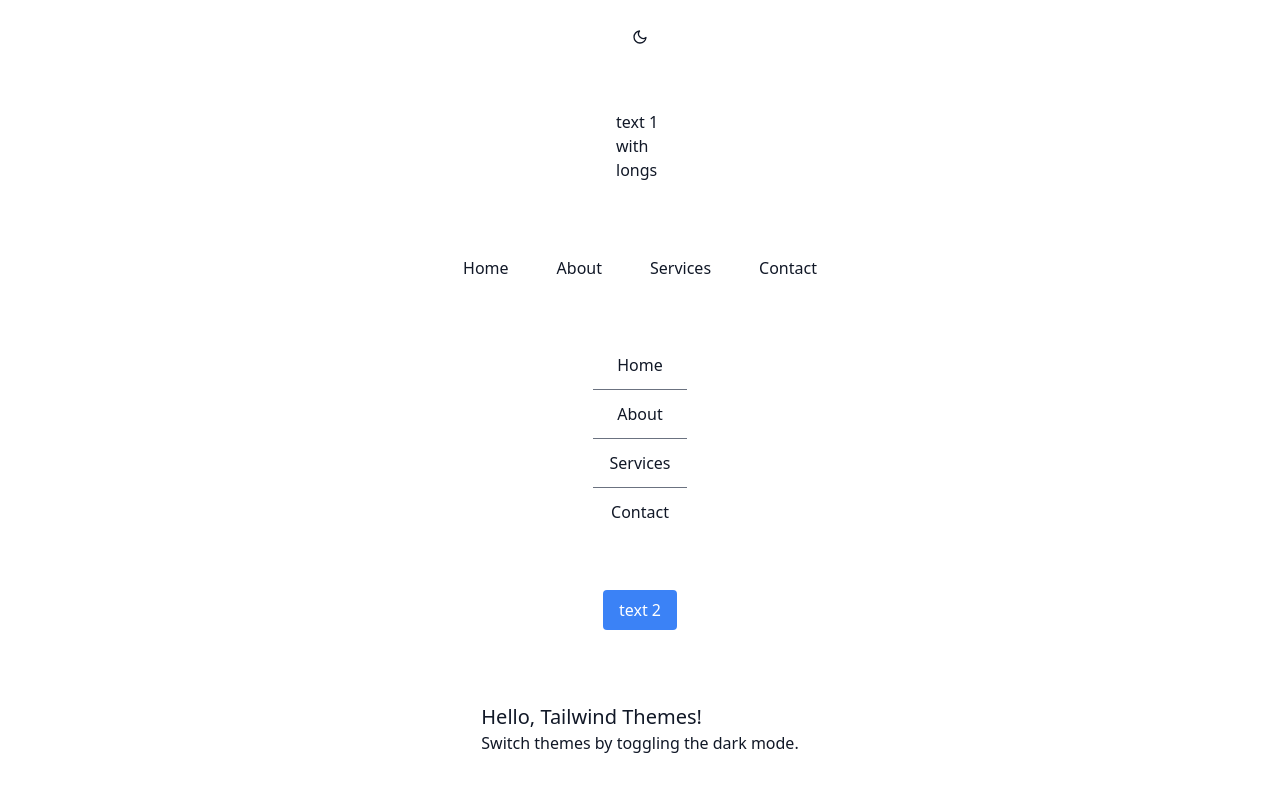
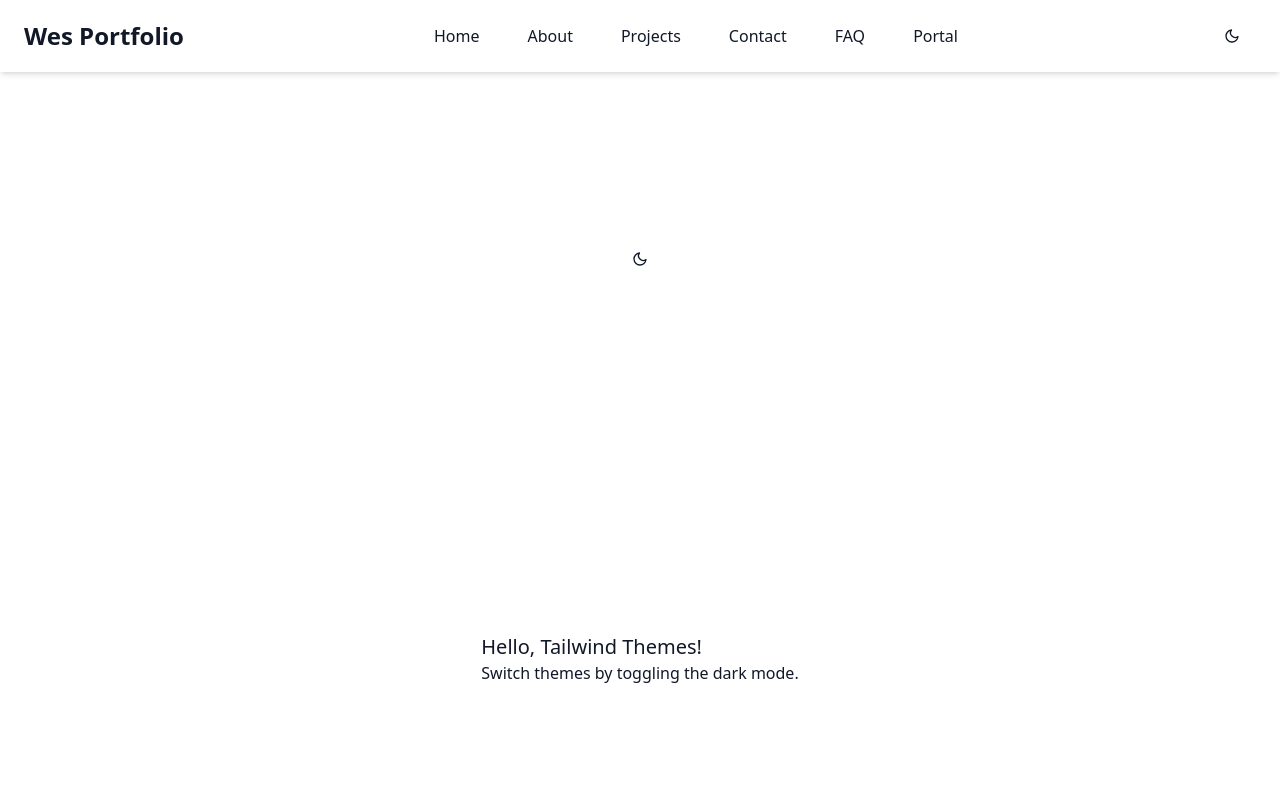
Before and after one commit to Wesbraak3/2502A1518-portfolio-website, a Next.js app: page /homepage in a window 1280 px wide. Shown: the top 792 px of the page. Built offline with nearby package versions, Linux system fonts and the light colour scheme.

Commit message:
Header section

```diff
--- a/src/app/homepage/page.tsx
+++ b/src/app/homepage/page.tsx
@@ -1,15 +1,7 @@
 
-import ThemeSwitch from '@/components/atoms/ThemeSwitch'
-import { Button, StyledButton } from '@/components/atoms/Buttons'
-import { HButtonList, VButtonList } from '@/components/molecules/ButtonList'
+import ThemeSwitch from '@/components/molecules/ThemeSwitch'
+import { Header } from '@/components/organisms/Header'
 
-
-const buttons = [
-  { label: "Home", href: "/home" },
-  { label: "About", href: "/about" },
-  { label: "Services", href: "/services" },
-  { label: "Contact", href: "/contact" },
-];
 
 export default function RootLayout({
   children,
@@ -18,15 +10,11 @@ export default function RootLayout({
 }) {
   return (
     <html lang="en" suppressHydrationWarning>
+      <Header/>
       <body>
         <div className='grid items-center justify-items-center min-h-screen'>
           <ThemeSwitch/>
-          <div className='flex w-20'>
-            <Button label="text 1 with longs" href="/"/>
-          </div>
-          <HButtonList buttons={buttons}/>
-          <VButtonList buttons={buttons}/>
-          <StyledButton label="text 2"/>
+
           <div className="p-4">
             <h1 className="text-xl">Hello, Tailwind Themes!</h1>
             <p>Switch themes by toggling the dark mode.</p>
--- a/src/components/atoms/Buttons.tsx
+++ b/src/components/atoms/Buttons.tsx
@@ -1,24 +1,32 @@
-
+import { ReactNode } from "react";
 
 interface ButtonProps {
     label: string;
+    icon?: ReactNode;
+    action?: () => void;
     href?: string;
     className?: string;
 }
 
-export function Button({ label, href, className }: ButtonProps) {
-    return href ? (
-        <a
-            href={href}
-            className={`inline-flex justify-center items-center px-4 py-2 text-text hover:bg-primary hover:text-background break-words whitespace-normal ${className}`}
-        >
-            {label}
-        </a>
-    ) : (
-        <button className="inline-flex justify-center items-center px-4 py-2 text-text hover:bg-primary hover:text-background break-words whitespace-normal">
-            {label}
-        </button>
+export function Button({ label, icon, action, href, className }: ButtonProps) {
+    const content = (
+        <>
+          {icon && <span className={label?.length > 0 ? "mr-2" : ""}>{icon}</span>}
+          {label}
+        </>
     );
+
+    const baseClasses = "inline-flex items-center justify-center px-4 py-2 text-text hover:bg-primary hover:text-background break-words whitespace-normal";
+
+  return href ? (
+    <a href={href} className={`${baseClasses} ${className ?? ""}`}>
+      {content}
+    </a>
+  ) : (
+    <button onClick={action} className={`${baseClasses} ${className ?? ""}`}>
+      {content}
+    </button>
+  );
 }
 
 export function StyledButton({ label, href }: ButtonProps) {
--- a/src/components/molecules/ButtonList.tsx
+++ b/src/components/molecules/ButtonList.tsx
@@ -1,6 +1,6 @@
 import React from "react";
 
-import { Button, StyledButton } from '../atoms/Buttons'
+import { Button } from '../atoms/Buttons'
 import { Divider } from '../atoms/Divider';
 
 interface ButtonListProps {
@@ -22,7 +22,7 @@ export function VButtonList({ buttons }: ButtonListProps) {
       <div className="flex flex-col">
         {buttons.map(({ label, href }, index) => (
           <React.Fragment key={`${index}-${label}`}>
-            <Button label={label} href={href} />
+            <Button label={label} href={href} className="w-full"/>
             {index < buttons.length - 1 && <Divider />} {/* Add Divider after each button except the last one */}
           </React.Fragment>
         ))}
--- a/src/components/atoms/ThemeSwitch.tsx
+++ b/src/components/molecules/ThemeSwitch.tsx
@@ -1,4 +1,6 @@
 'use client'
+
+import { Button } from '../atoms/Buttons'
 
 import { FiSun, FiMoon } from "react-icons/fi"
 import { useState, useEffect } from 'react'
@@ -24,10 +26,21 @@ export default function ThemeSwitch() {
   )
 
   if (resolvedTheme === 'dark') {
-    return <FiSun onClick={() => setTheme('light')} />
+    return <Button label='' icon={<FiSun />} action={() => setTheme('light')} className='rounded-full'/>
   }
 
+  /*
+  if (resolvedTheme === 'dark') {
+    return (
+      <>
+      <h1 onClick={() => setTheme('light')} > dadad </h1>
+      <FiSun/>
+      </>
+    )
+  }
+  */
+
   if (resolvedTheme === 'light') {
-    return <FiMoon onClick={() => setTheme('dark')} />
+    return <Button label='' icon={<FiMoon />} action={() => setTheme('dark')} className='rounded-full'/>
   }
 }
--- /dev/null
+++ b/src/components/organisms/Header.tsx
@@ -0,0 +1,28 @@
+import React from "react";
+
+import { HButtonList } from '../molecules/ButtonList';
+import ThemeSwitch from "../molecules/ThemeSwitch";
+
+const NavigationButtons = [
+  { label: "Home", href: "/home" },
+  { label: "About", href: "/about" },
+  { label: "Projects", href: "/projects" },
+  { label: "Contact", href: "/contact" },
+  { label: "FAQ", href: "/faq" },
+  { label: "Portal", href: "/portal" },
+];
+
+export function Header() {
+  return (
+    <header className="w-full px-6 py-4 bg-background text-text shadow-md">
+      <div className="max-w-7xl mx-auto flex flex-col sm:flex-row sm:items-center sm:justify-between gap-4">
+        {/* Intro or Logo */}
+        <h1 className="text-2xl font-bold">Wes Portfolio</h1>
+
+        {/* Navigation */}
+        <HButtonList buttons={NavigationButtons} />
+        <ThemeSwitch/>
+      </div>
+    </header>
+  );
+}
```
Also changed, not shown: src/components/atoms/Label.tsx (added, +9 -0 lines).
